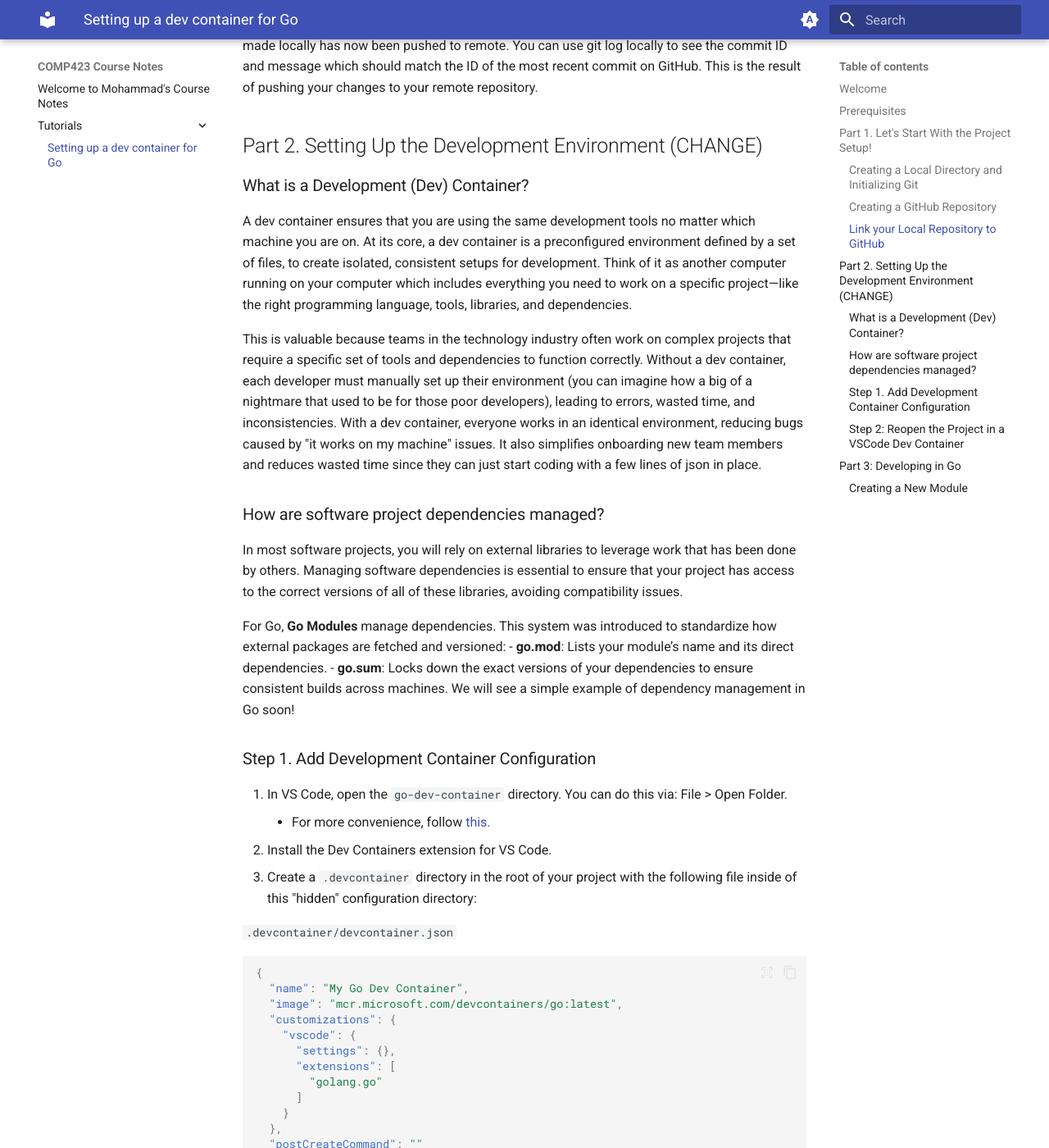
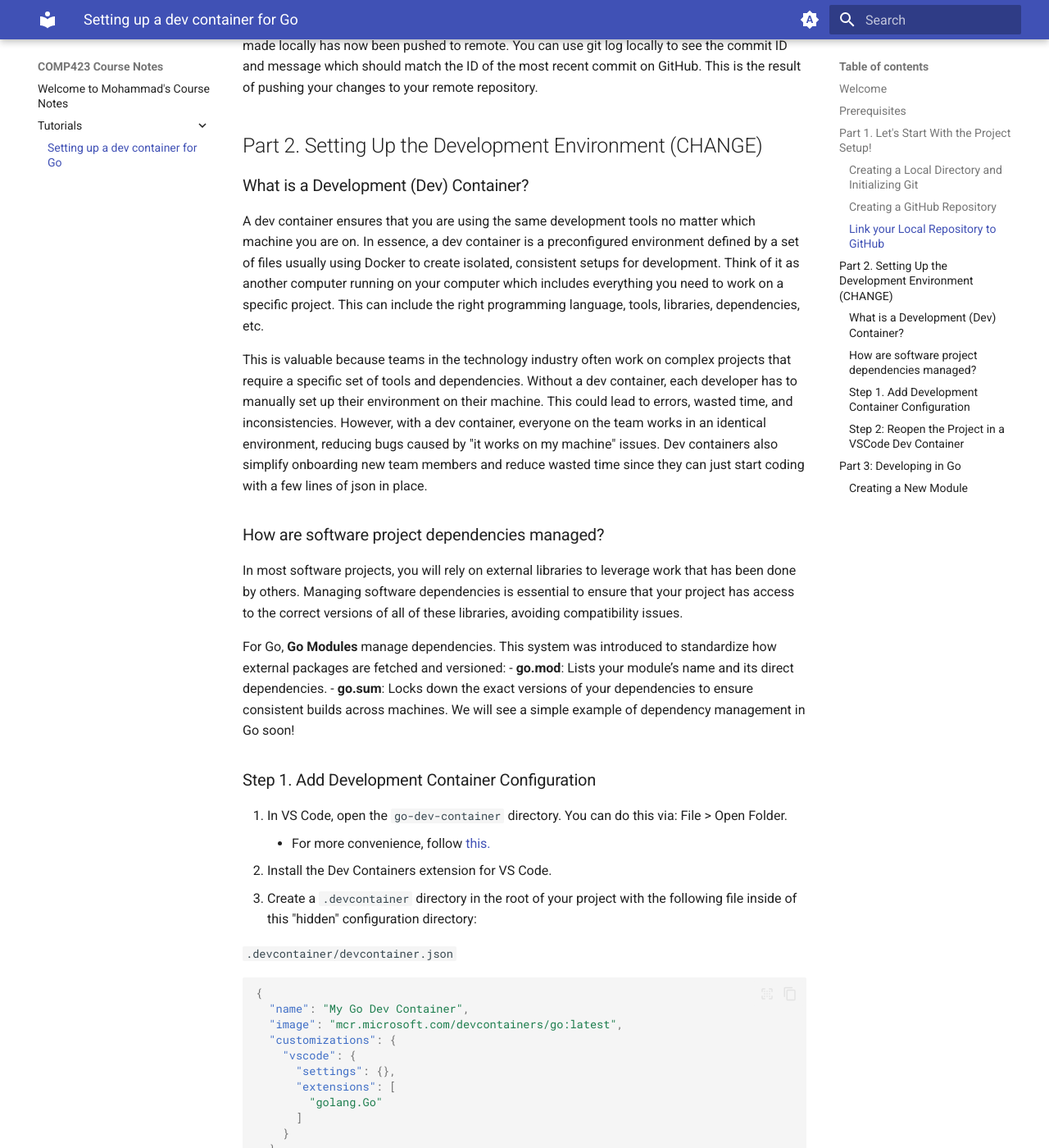
Before and after one commit to meihab/comp423-course-notes, an MkDocs documentation site: the page built from docs/tutorials/go-setup.md, in a window 1280 px wide and 1400 px high, scrolled down 2236 px. Shown: the whole window at 82% size. Built offline with MkDocs 1.6.1 and Material for MkDocs 9.7.7, drawn with Linux system fonts in a browser that asks for light colours.

Commit message:
made some edits and updates

````diff
--- a/docs/tutorials/go-setup.md
+++ b/docs/tutorials/go-setup.md
@@ -80,9 +80,9 @@
 
 ### What is a Development (Dev) Container?
 
-A dev container ensures that you are using the same development tools no matter which machine you are on. At its core, a dev container is a preconfigured environment defined by a set of files, to create isolated, consistent setups for development. Think of it as another computer running on your computer which includes everything you need to work on a specific project—like the right programming language, tools, libraries, and dependencies.
+A dev container ensures that you are using the same development tools no matter which machine you are on. In essence, a dev container is a preconfigured environment defined by a set of files usually using Docker to create isolated, consistent setups for development. Think of it as another computer running on your computer which includes everything you need to work on a specific project. This can include the right programming language, tools, libraries, dependencies, etc.
 
-This is valuable because teams in the technology industry often work on complex projects that require a specific set of tools and dependencies to function correctly. Without a dev container, each developer must manually set up their environment (you can imagine how a big of a nightmare that used to be for those poor developers), leading to errors, wasted time, and inconsistencies. With a dev container, everyone works in an identical environment, reducing bugs caused by "it works on my machine" issues. It also simplifies onboarding new team members and reduces wasted time since they can just start coding with a few lines of json in place.
+This is valuable because teams in the technology industry often work on complex projects that require a specific set of tools and dependencies. Without a dev container, each developer has to manually set up their environment on their machine. This could lead to errors, wasted time, and inconsistencies. However, with a dev container, everyone on the team works in an identical environment, reducing bugs caused by "it works on my machine" issues. Dev containers also simplify onboarding new team members and reduce wasted time since they can just start coding with a few lines of json in place.
 
 ### How are software project dependencies managed?
 In most software projects, you will rely on external libraries to leverage work that has been done by others. Managing software dependencies is essential to ensure that your project has access to the correct versions of all of these libraries, avoiding compatibility issues.
@@ -108,14 +108,14 @@
     "vscode": {
       "settings": {},
       "extensions": [
-        "golang.go"
+        "golang.Go"
       ]
     }
   },
   "postCreateCommand": ""
 }
 ```
-!!! note
+!!! Note
     - `name`: A descriptive name for your container.
     - `image`: The Docker image we use. Microsoft maintains a variety of base images for popular languages, including Go.
     - `customizations`: Ensures that the recommended VS Code extensions (like the official Go extension) are installed for anyone who opens this project.
````
